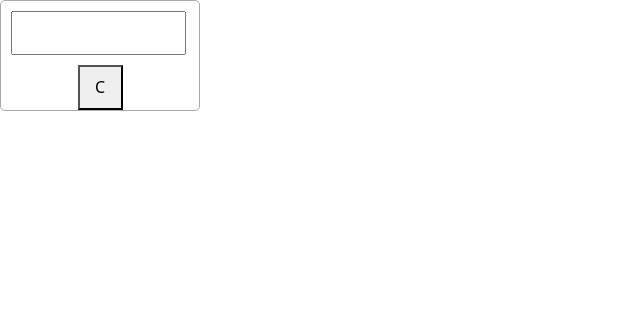
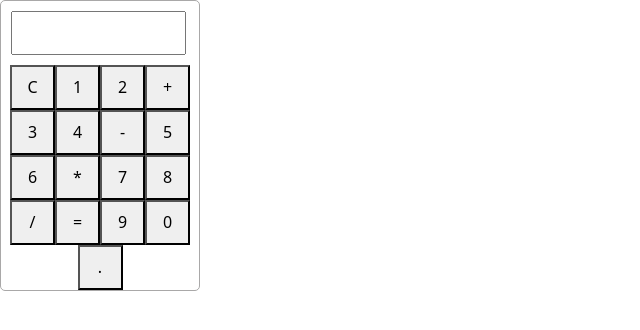
Before and after one commit to shreyaa-03/ReactJS, a React (Vite) app in the folder calculator/: page / in a window 1280 px wide. Shown: the top 330 px of the page, without its empty margins (0-640 px from the left). Built offline with nearby package versions, Linux system fonts and the light colour scheme.

Commit message:
calci-ui-done

```diff
--- a/calculator/src/components/ButtonsContainer.jsx
+++ b/calculator/src/components/ButtonsContainer.jsx
@@ -1,9 +1,14 @@
+/* eslint-disable react/jsx-key */
 import style from '../css/ButtonsContainer.module.css'
 
 export default function ButtonsContainer() {
+
+    const buttonsNames = ['C', '1', '2', '+', '3', '4','-','5' , '6', '*', '7', '8', '/', '=', '9', '0', '.']
+
   return (
-          <div className={style["buttons-container"]}>
-          <button >C</button>
+      <div className={style["buttons-container"]}>
+          {buttonsNames.map(buttons => (<button >{buttons}</button>))}
+
         </div>
 
   )
```
